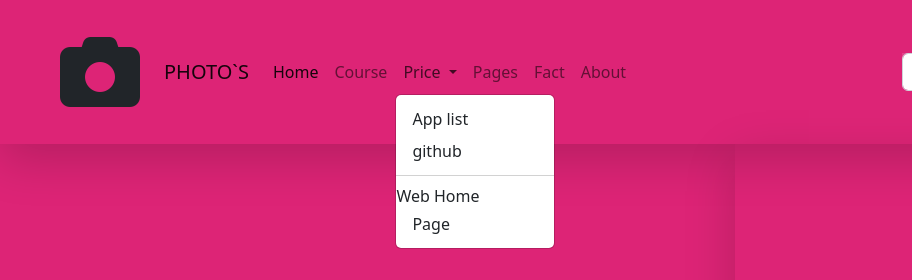
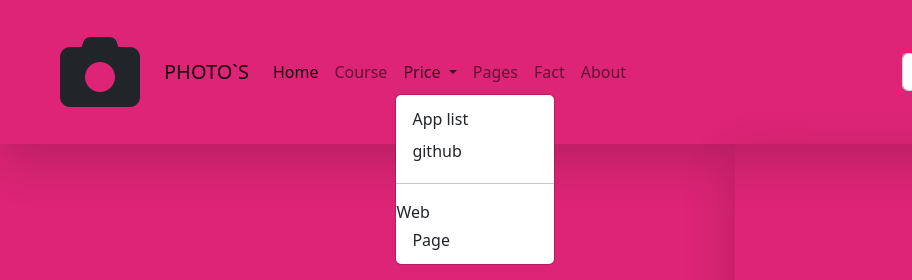
Before and after one commit to mehedi-88/html-css-bootstrap-main, a plain HTML site: page html-css-bootstrap-main/src/index.html in a window 1280 px wide. Both pictures are taken after a click on the button "Price". Shown: the top 280 px of the page, 0-912 px from the left. Drawn offline with nearby package versions, Linux system fonts and the light colour scheme.

Commit message:
last commit

```diff
--- a/html-css-bootstrap-main/src/index.html
+++ b/html-css-bootstrap-main/src/index.html
@@ -38,7 +38,7 @@
                 <ul class="dropdown-menu" aria-labelledby="navbarDropdown">
                   <li><a class="dropdown-item" href="#">App list</a></li>
                   <li><a class="dropdown-item" href="https://github.com/mehedi-88">github</a></li>
-                  <li><hr class="dropdown-divider" href="http://127.0.0.1:5500/src/index.html#">Web Home</li>
+                  <li><hr class="dropdown-center dropdown-menu-dark" href="http://127.0.0.1:5500/src/index.html#">Web</li>
                   <li><a class="dropdown-item" href="https://www.facebook.com/Blog10MeHeDi/">Page</a></li>
                 </ul>
               </li>
```
